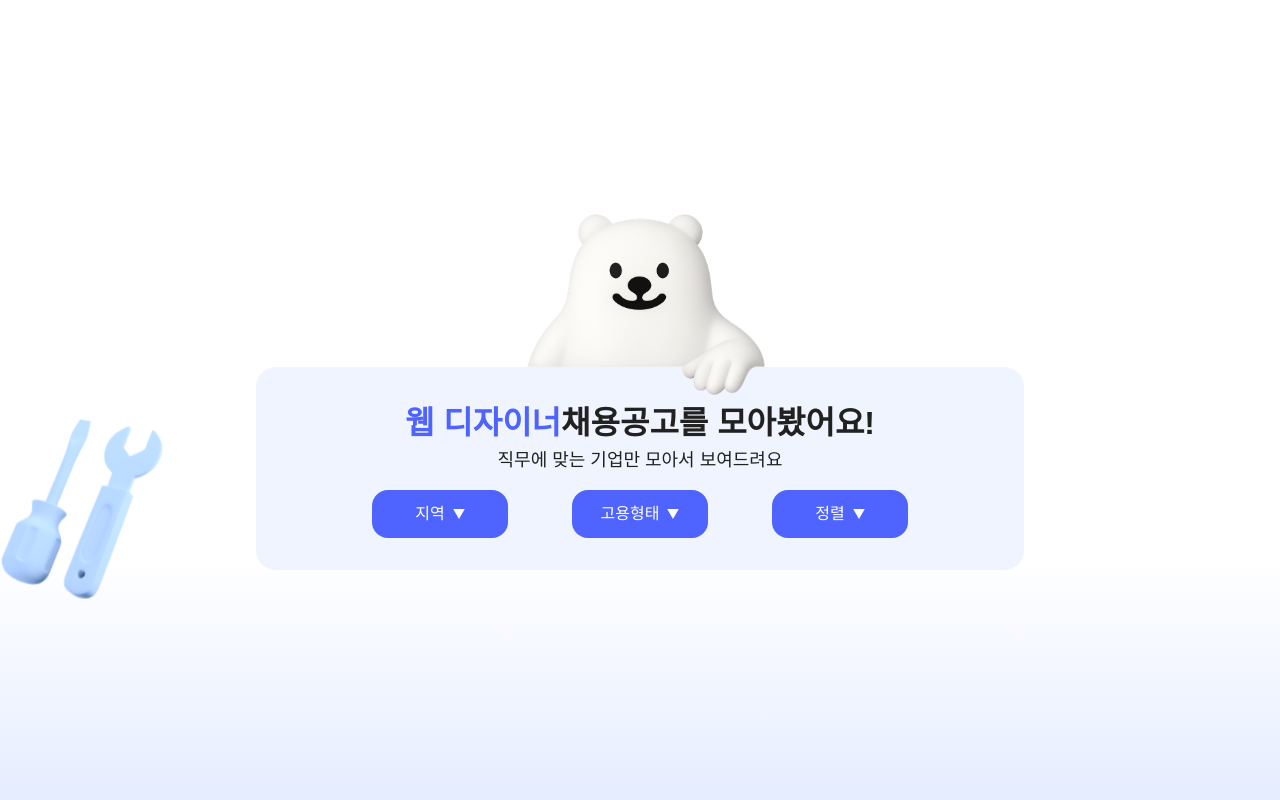
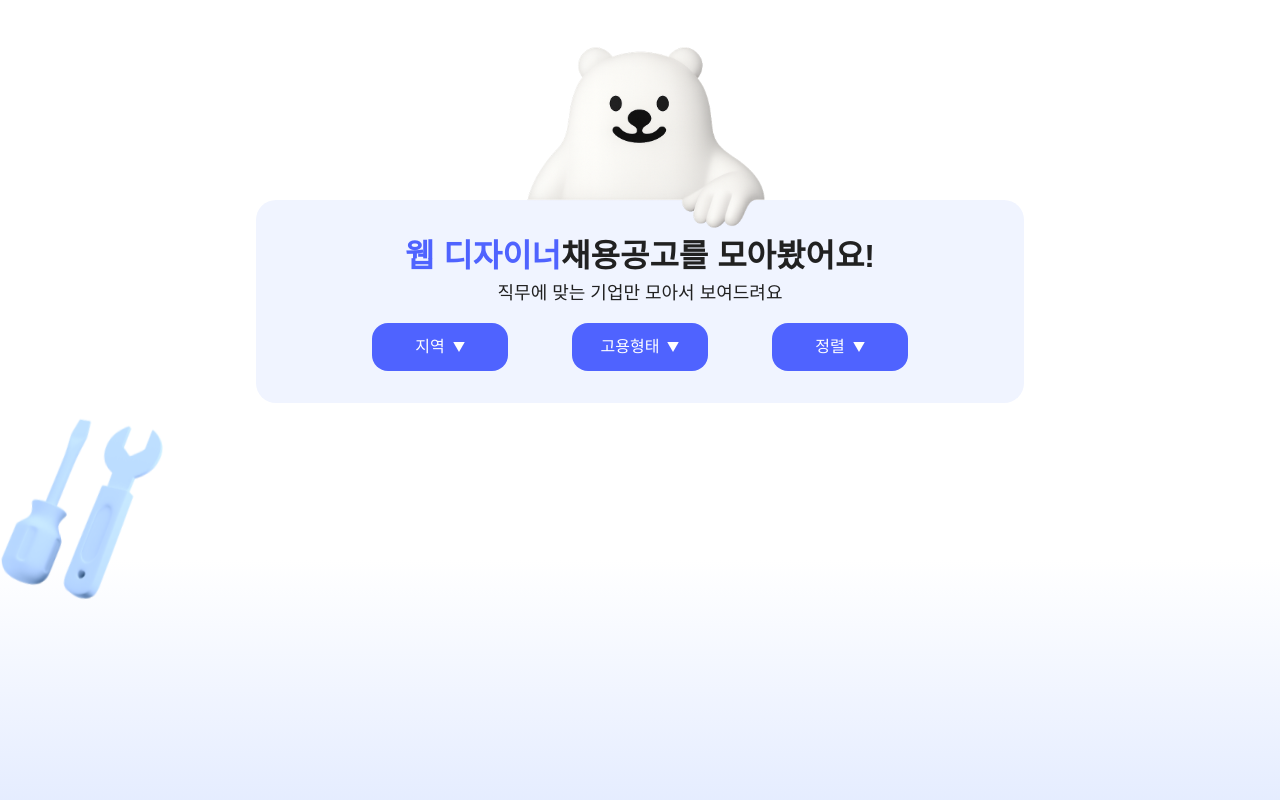
Before and after one commit to hyonun321/JobThoughts, a React (Vite) app in the folder client/: page /jobs in a window 1280 px wide. Shown: the top 800 px of the page. Built offline with nearby package versions, Linux system fonts and the light colour scheme; a web font is replaced by a local one.

Commit message:
Feat: 풀스크린섹션 제거 및 height:auto 로 변경하여 요소가 늘어남에 따라 스크롤이 가능하도록 변경

```diff
--- a/client/src/pages/JobListPage.tsx
+++ b/client/src/pages/JobListPage.tsx
@@ -1,7 +1,6 @@
 import { useLocation } from 'react-router-dom';
 import JobListHeader from '../features/jobs/JobListHeader';
 import JobCardList from '../features/jobs/JobCardList';
-import FullScreenSection from '../components/FullScreenSection';
 import Image from '../components/Image';
 import holdingBear from '../assets/bears/job-holding-bear.svg';
 import styled from 'styled-components';
@@ -11,10 +10,10 @@ import pin from '../assets/icons/icon-pin.svg';
 
 const BackgroundWrapper = styled.div`
   position: relative;
+  display: flex;
   width: 100%;
   min-height: 200vh;
   background: linear-gradient(to bottom, #ffffff 35%, rgba(172, 196, 255, 0.75) 71%, #d8cfff 100%);
-  overflow: hidden;
 `;
 
 const Icon = styled.div<{ top: string; left?: string; right?: string }>`
@@ -43,13 +42,20 @@ const BearImage = styled.div`
   z-index: 1;
 `;
 
+const SectionWrapper = styled.section`
+  width: 100vw;
+  position: relative;
+  display: flex;
+  flex-direction: column;
+  align-items: center;
+`;
 export default function JobListPage() {
   const location = useLocation();
   const selectedJob = location.state?.selectedJob || '웹 디자이너';
 
   return (
     <BackgroundWrapper>
-      <FullScreenSection style={{ alignItems: 'center', padding: '2rem', zIndex: 1 }}>
+      <SectionWrapper>
         <HeaderWithBear>
           <BearImage>
             <Image src={holdingBear} alt="job-holding-bear" width="100%" />
@@ -57,7 +63,7 @@ export default function JobListPage() {
           <JobListHeader selectedJob={selectedJob} />
         </HeaderWithBear>
         <JobCardList selectedJob={selectedJob} />
-      </FullScreenSection>
+      </SectionWrapper>
       <Icon top="25%" left="0%">
         <Image src={tool} width="15vw" motion="float" />
       </Icon>
```
